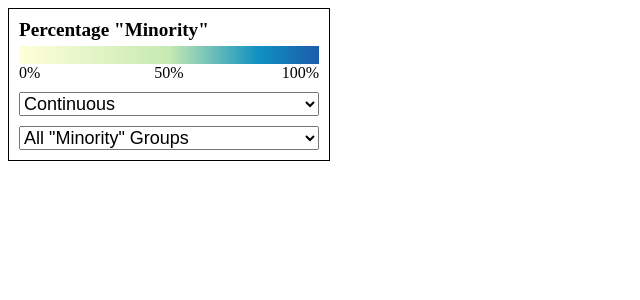
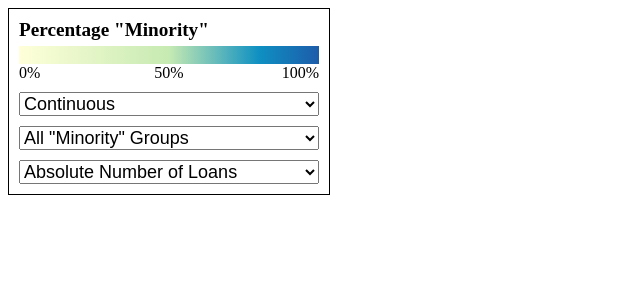
Before and after one commit to cfpb/mapusaurus, a Django app: template institutions/mapping/templates/index.html in a window 1280 px wide. Shown: the top 300 px of the page, without its empty margins (0-640 px from the left). Run offline with Django 3.2, Linux system fonts and the light colour scheme; the template is opened without the code that fills it, so the values that code supplies are empty; parts of the project's set-up code (start-up, migrations or seed data) failed here and were passed over; some libraries are stand-ins or nearby versions.

Commit message:
Add a selector for whether or not to normalize loan count. Redraw when it changes

```diff
--- a/institutions/mapping/static/mapping/css/map.css
+++ b/institutions/mapping/static/mapping/css/map.css
@@ -37,7 +37,7 @@
   background: linear-gradient(to right, #ffffd9, #c6eab2 50%, #0e90c2 80%, #1d5caa);
 }
 
-#style-selector, #category-selector {
+#key select {
   width: 100%;
   margin-top: 10px;
   font-size: large;
--- a/institutions/mapping/static/mapping/js/map.js
+++ b/institutions/mapping/static/mapping/js/map.js
@@ -66,6 +66,8 @@ var Mapusaurus = {
             Mapusaurus.layers.tract.loanVolume.addTo(map);
             Mapusaurus.dataWithoutGeo.tract.loanVolume = {};
             Mapusaurus.statsLoaded.loanVolume = {};
+            $('#bubble-selector').removeClass('hidden').on('change',
+                Mapusaurus.redrawBubbles);
         }
         //  Census tracts get cleared whenever zooming in/out (analogous to
         //  other tile layers)
@@ -300,12 +302,31 @@ var Mapusaurus = {
         });
     },
 
+    //  Using the selector, determine which hmda statistic to display
+    hmdaStat: function(tractData) {
+        var fieldName = $('#bubble-selector').val(),
+            splitAt = fieldName.indexOf('_'),
+            scale = parseFloat(fieldName.substring(0, splitAt));
+        return scale * tractData[fieldName.substr(splitAt + 1)];
+    },
+
+    redrawBubbles: function() {
+        Mapusaurus.layers.tract.loanVolume.eachLayer(function(layer) {
+            var geoid = layer.geoid,
+                tractData = Mapusaurus.dataStore.tract[geoid],
+                stat = Mapusaurus.hmdaStat(tractData['layer_loanVolume']);
+            layer.setRadius(stat);
+        });
+    },
+
     /* Styles/extras for originations layer */
     makeBubble: function(geoProps) {
         var data = geoProps['layer_loanVolume'],
             circle = L.circle([geoProps.intptlat, geoProps.intptlon],
-                              100 * data['volume_per_100_households'],
+                              Mapusaurus.hmdaStat(data),
                               Mapusaurus.bubbleStyle);
+        //  We will use the geoid when redrawing
+        circle.geoid = geoProps.geoid;
         //  keep expected functionality with double clicking
         circle.on('dblclick', function(ev) {
             Mapusaurus.map.setZoomAround(
--- a/institutions/mapping/templates/index.html
+++ b/institutions/mapping/templates/index.html
@@ -37,6 +37,10 @@
                 <option value="non_hisp_asian_only_perc">Non-Hispanic Asian Only</option>
                 <option value="non_hisp_white_only_perc">Non-Hispanic White Only</option>
             </select>
+            <select id="bubble-selector" class="hidden">
+                <option value="9_volume" selected>Absolute Number of Loans</option>
+                <option value="100_volume_per_100_households">Normalized per Households</option>
+            </select>
         </section>
 
         {% if lender %}
```
